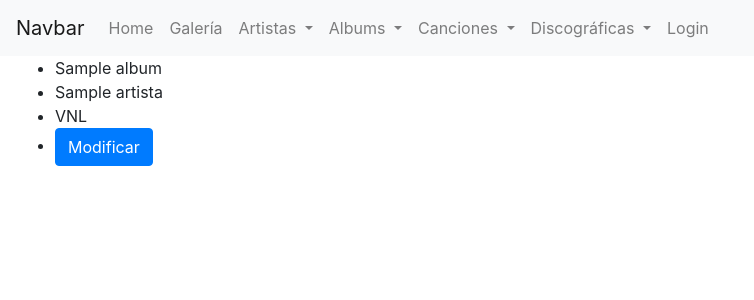
After one commit to mariaestmag/libreria-musical, a Django app: page /album/ in a window 1280 px wide. The commit adds this page. Shown: the top 300 px of the page, without its empty margins (0-754 px from the left). Run offline with Django 3.2, Linux system fonts and the light colour scheme; tables that the repository leaves empty hold one stand-in row (values such as "Sample post").

Commit message:
UpdateView and DeleteView created for Album

```diff
--- a/libreria_musical/urls.py
+++ b/libreria_musical/urls.py
@@ -21,7 +21,7 @@ from django.conf.urls import url
 from django.contrib import admin
 from django.urls import path
 from django.conf.urls.static import static #nos sirve las variables estáticas
-from musica.views import indice, AlbumListView, AlbumDetailView, ArtistaListView,ArtistaDetailView, CancionListView, CancionDetailView, DiscograficaListView, DiscograficaDetailView
+from musica.views import indice, albums_mod, albums_del, AlbumListView, AlbumDetailView,AlbumCreateView,AlbumUpdateView,AlbumDeleteView, ArtistaListView,ArtistaDetailView, CancionListView, CancionDetailView, DiscograficaListView, DiscograficaDetailView
 from django.contrib.auth.views import LogoutView
 from libreria_musical.settings import LOGOUT_REDIRECT_URL #crearemos una vista indice para poder importarla y utilizarla en patterns
 
@@ -30,8 +30,13 @@ urlpatterns = [
     path('__debug__/', include(debug_toolbar.urls)),
     path('accounts/', include('django.contrib.auth.urls')),
     path('', indice, name ='indice'),
+    path('album/', albums_mod, name='listar_modificar'),
+    path('album2/', albums_del, name='listar_eliminar'),
     path('albums/', AlbumListView.as_view(), name ='albums_lista'),
     path('album/<int:pk>', AlbumDetailView.as_view(), name='album_detalle'),
+    path('album/crear/', AlbumCreateView.as_view(), name='album_crear'),
+    path('album/modificar/<int:pk>', AlbumUpdateView.as_view(), name='album_modificar'),
+    path('album/eliminar/<int:pk>', AlbumDeleteView.as_view(), name='album_eliminar'),
     path('artistas/', ArtistaListView.as_view(), name ='artistas_lista'),
     path('artista/<int:pk>', ArtistaDetailView.as_view(), name='artista_detalle'),
     path('canciones/', CancionListView.as_view(), name ='canciones_lista'),
--- a/musica/models.py
+++ b/musica/models.py
@@ -40,7 +40,6 @@ class Album(models.Model):
     )
     artistas = models.ManyToManyField(Artista)
     titulo = models.CharField('Título album',max_length=100)
-    fecha_salida = models.DateField('Fecha de salida', blank=True, auto_now_add=True)
     formato = models.CharField(max_length=3, choices=FORMATOS)
     genero = models.CharField('Género', max_length=200, blank=True)
     discografica = models.ForeignKey(Discografica, on_delete=models.SET_NULL, null=True, verbose_name='Discográfica')
@@ -50,7 +49,7 @@ class Album(models.Model):
         return self.titulo
 
     def get_absolute_url(self):
-        return reverse('album_detalle', args=[str(self.id)])
+        return reverse('album_detalle', kwargs={'pk': self.pk})
 
     def get_artistas(self):
         return "\n".join([a.nombre_artista for a in self.artistas.all()])
@@ -60,6 +59,8 @@ class Album(models.Model):
         context['albums'] = Album.objects.all()
         return context
 
+    class Meta:
+        verbose_name = 'Album'
 
 class Cancion(models.Model):
     nombre = models.CharField('Nombre', max_length=50)
--- a/musica/templates/albums/listar.html
+++ b/musica/templates/albums/listar.html
@@ -10,11 +10,11 @@
       <li>{{album.get_artistas}}</li>
     <li>{{album.discografica}}</li>
     <li>{{album.duracion}}</li>
+    <li>{{album.formato}}</li>
     {% endfor %}
   </ul>
   {% else %}
     <p>No hay albums en la biblioteca.</p>
   {% endif %}
 
-
 {% endblock %}
--- /dev/null
+++ b/musica/templates/albums/listar_modificar.html
@@ -0,0 +1,22 @@
+{% extends "base.html" %}
+
+{% block content %}
+{% if albums %}
+<ul>
+    {% for album in albums %}
+    <li>
+        {{ album.titulo }}
+    </li>
+    <li>{{album.get_artistas}}</li>
+    <li>{{album.formato}}</li>
+    <li>
+        <a class="btn btn-primary" href="{% url 'album_modificar' album.id %}">Modificar</a>
+    </li>
+    {% endfor %}
+</ul>
+{% else %}
+<p>No hay albums en la biblioteca.</p>
+{% endif %}
+
+
+{% endblock %}
--- a/musica/templates/base.html
+++ b/musica/templates/base.html
@@ -1,20 +1,13 @@
+{% load static %}
 <!DOCTYPE html>
 <html lang="es">
-
 <head>
   <meta charset="UTF-8">
   <meta name="viewport" content="width=device-width, initial-scale=1.0">
   <meta http-equiv="X-UA-Compatible" content="ie=edge">
   <title>{% block title %}Peter's Music Library{% endblock %}</title>
-  {% load static %}
   <link rel="shortcut icon" type="image/png" href="" />
   <link rel="stylesheet" href="{% static 'css/style.css' %}" />
-
-  <!--
-    Google font:
-    👉 Caveat
-    👉 https://fonts.google.com/specimen/Caveat?selection.family=Caveat:400,700
-  -->
   <link href="https://fonts.googleapis.com/css?family=Caveat:400,700&display=swap" rel="stylesheet">
 
   <!-- Bootstrap -->
@@ -58,9 +51,9 @@
         <div class="dropdown-menu" aria-labelledby="navbarDropdownMenuLink">
           <a class="dropdown-item" href="{% url 'albums_lista' %}">Listar</a>
           {% if user.is_authenticated %}
-          <a class="dropdown-item" href="#">Crear</a>
-          <a class="dropdown-item" href="#">Modificar</a>
-          <a class="dropdown-item" href="#">Eliminar</a>
+          <a class="dropdown-item" href="{% url 'album_crear' %}">Crear</a>
+          <a class="dropdown-item" href="{% url 'listar_modificar' %}">Modificar</a>
+          <a class="dropdown-item" href="{% url 'listar_eliminar' %}">Eliminar</a>
           {% endif %}
         </div>
       </li>
@@ -113,6 +106,9 @@
 <!-- /Nav -->
 <!-- Body -->
 <body>
+  <div class="container-fluid">
+    <div class="row">
+      <div class="col-sm-10 ">
         {% if messages %}
         <ul class="messages">
           {% for message in messages %}
@@ -123,7 +119,9 @@
         {% endif %}
 
         {% block content %}{% endblock %}
-
+      </div>
+    </div>
+  </div>
   <script src="https://cdn.jsdelivr.net/npm/jquery@3.5.1/dist/jquery.slim.min.js"
     integrity="sha384-DfXdz2htPH0lsSSs5nCTpuj/zy4C+OGpamoFVy38MVBnE+IbbVYUew+OrCXaRkfj"
     crossorigin="anonymous"></script>
--- a/musica/views.py
+++ b/musica/views.py
@@ -1,21 +1,35 @@
-from django.http.response import HttpResponse, HttpResponseRedirect
+from django.db.models.query import QuerySet
+from django.http.response import HttpResponse, HttpResponseRedirect, HttpResponseForbidden
 from django.shortcuts import render
 from django.contrib.auth.signals import user_logged_out, user_logged_in, user_login_failed
 from django.contrib import messages
+from musica.forms import AlbumForm
 from musica.models import *
 from django.views import generic
 from django.views.generic.detail import DetailView
 from django.views.generic.list import ListView
+from django.views.generic.edit import CreateView, DeleteView, UpdateView
+from django.urls import reverse_lazy
+from django.contrib.messages.views import SuccessMessageMixin
+
 
 def indice(request):
     '''
     Página de indice de nuestra web
     '''
     lista_albums = Album.objects.all()
+    context = {'albums': lista_albums}
+    return render(request, 'index.html', context)
 
+def albums_mod(request):
+    lista_albums = Album.objects.all()
     context = {'albums': lista_albums}
+    return render(request, 'albums/listar_modificar.html', context)
 
-    return render(request, 'index.html', context)
+def albums_del(request):
+    lista_albums = Album.objects.all()
+    context = {'albums': lista_albums}
+    return render(request, 'albums/listar_eliminar.html', context)
 
 # ALBUMS
 
@@ -39,6 +53,24 @@ class AlbumDetailView(DetailView):
         context = super().get_context_data(**kwargs)
         context['albums'] = Album.objects.all()
         return context
+
+class AlbumCreateView(SuccessMessageMixin, CreateView):
+    model = Album
+    fields = '__all__'
+    template_name = 'albums/crear.html'
+    success_url = '/'
+
+class AlbumUpdateView(UpdateView):
+    model = Album
+    fields = '__all__'
+    template_name = 'albums/modificar.html'
+    success_url = '/'
+
+
+class AlbumDeleteView(SuccessMessageMixin,DeleteView):
+    model = Album
+    success_url = reverse_lazy('albums_lista')
+    template_name = 'albums/eliminar.html'
 
 # ARTISTAS
 
```
Also changed, not shown: musica/forms.py (added, +20 -0 lines), musica/templates/albums/crear.html (added, +15 -0 lines), musica/templates/albums/eliminar.html (added, +13 -0 lines), musica/templates/albums/listar_eliminar.html (added, +22 -0 lines), musica/templates/albums/modificar.html (added, +13 -0 lines), musica/migrations/0006_remove_album_fecha_salida.py (added), musica/migrations/0007_alter_album_options.py (added). Lines whose indentation alone changed are shown as unchanged.
